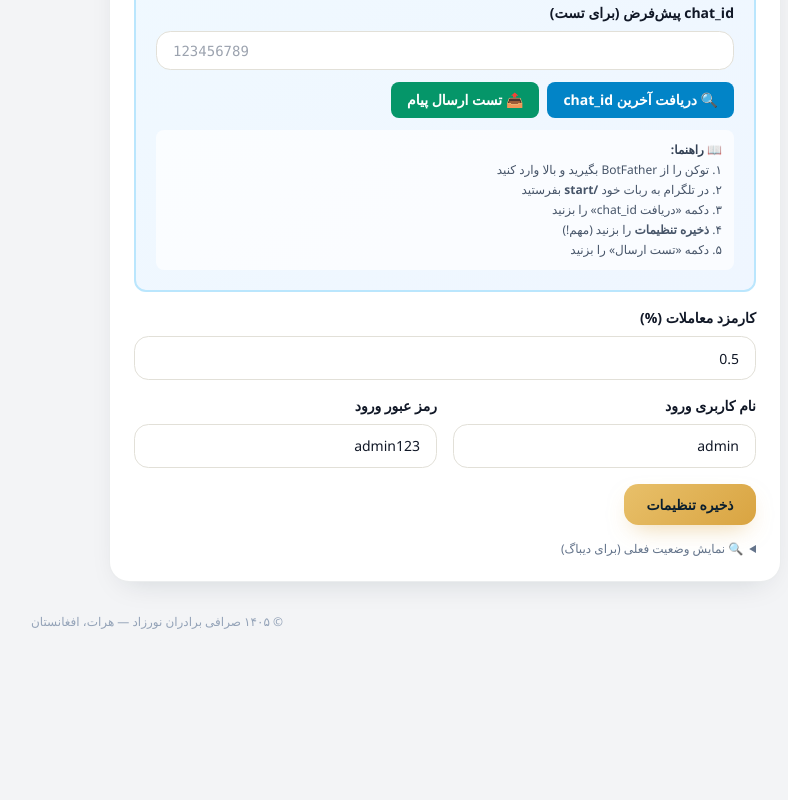
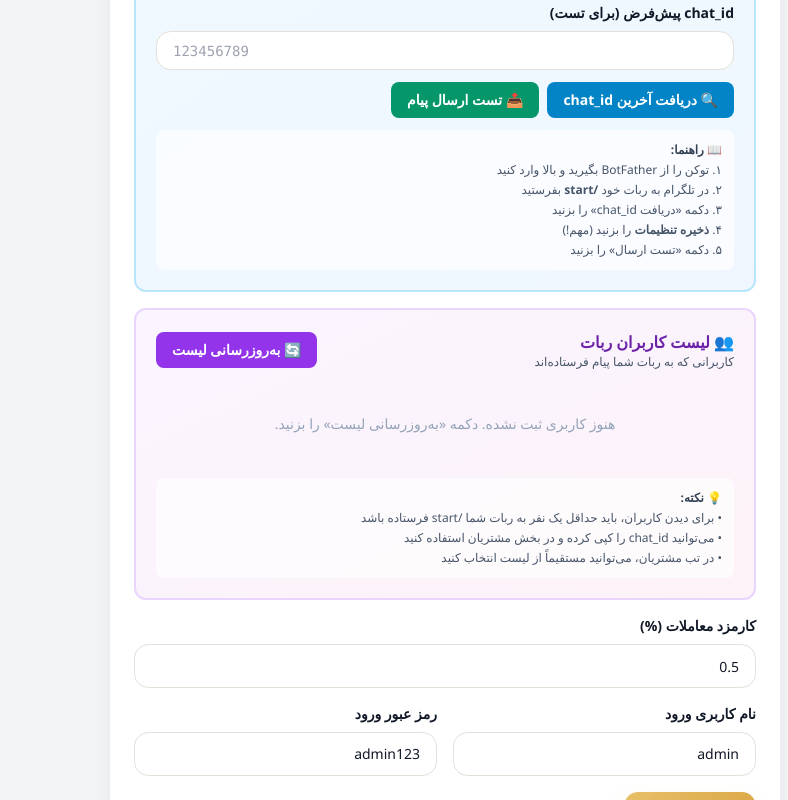
Before and after one commit to nasirahmadrahmati19-hue/exchange-admin, a Next.js app: page /dashboard/settings in a window 1280 px wide. Shown: the part 560-1360 px from the top of the page, without its empty margins (483-1271 px from the left). Before the commit the page ends 1222 px from the top, so only its background shows below. Built offline with nearby package versions, Linux system fonts and the light colour scheme; sample sign-in values are in the browser's storage; a small style sheet from the web is missing.

Commit message:
Implement Telegram users management in settings
Added functionality to manage and display Telegram users, including loading from localStorage and refreshing the user list.

```diff
--- a/app/dashboard/settings/page.tsx
+++ b/app/dashboard/settings/page.tsx
@@ -1,7 +1,7 @@
 "use client";
 
 import { useEffect, useRef, useState } from "react";
-import { sendTelegram, getLastChatId } from "../lib/telegram";
+import { sendTelegram, getLastChatId, getTelegramUsers, type TelegramUser } from "../lib/telegram";
 
 interface Settings {
   siteName: string;
@@ -32,6 +32,23 @@ export default function SettingsPage() {
   const [error, setError] = useState("");
   const [loaded, setLoaded] = useState(false);
   const mountedRef = useRef(true);
+
+  // 🆕 State برای لیست کاربران ربات
+  const [telegramUsers, setTelegramUsers] = useState<TelegramUser[]>([]);
+  const [usersLoading, setUsersLoading] = useState(false);
+  const [usersMsg, setUsersMsg] = useState("");
+
+  // بارگذاری لیست کاربران از localStorage
+  useEffect(() => {
+    try {
+      const raw = localStorage.getItem("db_telegram_users");
+      if (raw) {
+        setTelegramUsers(JSON.parse(raw));
+      }
+    } catch (e) {
+      console.error("Load telegram users error:", e);
+    }
+  }, []);
 
   // فقط یک بار در mount از localStorage بخوان
   useEffect(() => {
@@ -103,6 +120,40 @@ export default function SettingsPage() {
       setTgMsg("❌ chat_id پیدا نشد. اول در تلگرام به ربات /start بفرستید، سپس دوباره امتحان کنید");
     }
     setTgLoading(false);
+  };
+
+  // 🆕 تابع به‌روزرسانی لیست کاربران ربات
+  const refreshUsers = async () => {
+    if (!s.telegramToken.trim()) {
+      setUsersMsg("❌ اول توکن ربات را وارد و ذخیره کنید");
+      return;
+    }
+
+    setUsersLoading(true);
+    setUsersMsg("⏳ در حال دریافت لیست کاربران...");
+
+    const users = await getTelegramUsers(s.telegramToken.trim());
+
+    if (users.length > 0) {
+      setTelegramUsers(users);
+      try {
+        localStorage.setItem("db_telegram_users", JSON.stringify(users));
+        setUsersMsg(`✅ ${users.length} کاربر از ربات دریافت شد`);
+      } catch (e) {
+        setUsersMsg("⚠️ کاربران دریافت شدند ولی ذخیره نشدند");
+      }
+    } else {
+      setUsersMsg("❌ کاربری پیدا نشد. مطمئن شوید کاربران به ربات /start فرستاده‌اند");
+    }
+
+    setUsersLoading(false);
+  };
+
+  // 🆕 کپی chat_id
+  const copyChatId = (id: number) => {
+    navigator.clipboard.writeText(String(id));
+    setUsersMsg(`✅ chat_id ${id} کپی شد`);
+    setTimeout(() => setUsersMsg(""), 2000);
   };
 
   if (!loaded) {
@@ -184,6 +235,82 @@ export default function SettingsPage() {
           </div>
         </div>
 
+        {/* 🆕 بخش جدید: لیست کاربران ربات */}
+        <div className="rounded-xl border-2 border-purple-200 bg-gradient-to-br from-purple-50 to-pink-50 p-5 space-y-3">
+          <div className="flex items-center justify-between">
+            <div>
+              <p className="font-extrabold text-purple-800 text-base">👥 لیست کاربران ربات</p>
+              <p className="text-xs text-slate-600">کاربرانی که به ربات شما پیام فرستاده‌اند</p>
+            </div>
+            <button
+              className="px-4 py-2 rounded-lg bg-purple-600 text-white text-sm font-bold hover:bg-purple-700 disabled:opacity-50"
+              onClick={refreshUsers}
+              disabled={usersLoading}
+            >
+              {usersLoading ? "⏳" : "🔄"} به‌روزرسانی لیست
+            </button>
+          </div>
+
+          {usersMsg && (
+            <div className={`text-sm font-bold rounded-lg p-3 ${usersMsg.startsWith("✅") ? "bg-emerald-100 text-emerald-700" : usersMsg.startsWith("❌") ? "bg-red-100 text-red-700" : "bg-blue-100 text-blue-700"}`}>
+              {usersMsg}
+            </div>
+          )}
+
+          {telegramUsers.length > 0 ? (
+            <div className="overflow-x-auto">
+              <table className="w-full text-sm">
+                <thead className="bg-purple-100 text-purple-900">
+                  <tr>
+                    <th className="text-center px-3 py-2 font-bold w-12">شماره</th>
+                    <th className="text-right px-3 py-2 font-bold">نام تلگرام</th>
+                    <th className="text-right px-3 py-2 font-bold">Username</th>
+                    <th className="text-right px-3 py-2 font-bold">chat_id</th>
+                    <th className="text-center px-3 py-2 font-bold w-20">عملیات</th>
+                  </tr>
+                </thead>
+                <tbody className="divide-y divide-purple-100">
+                  {telegramUsers.map((user, index) => (
+                    <tr key={user.id} className="hover:bg-purple-50">
+                      <td className="px-3 py-2 text-center font-mono font-bold text-purple-900">
+                        {(index + 1).toLocaleString("en-US")}
+                      </td>
+                      <td className="px-3 py-2 font-bold text-slate-900">
+                        {user.firstName} {user.lastName || ""}
+                      </td>
+                      <td className="px-3 py-2 text-slate-600 font-mono text-xs">
+                        {user.username ? `@${user.username}` : "—"}
+                      </td>
+                      <td className="px-3 py-2 text-slate-600 font-mono text-xs" dir="ltr">
+                        {user.id}
+                      </td>
+                      <td className="px-3 py-2 text-center">
+                        <button
+                          className="px-3 py-1.5 rounded-lg bg-purple-600 text-white text-xs font-bold hover:bg-purple-700"
+                          onClick={() => copyChatId(user.id)}
+                        >
+                          📋 کپی
+                        </button>
+                      </td>
+                    </tr>
+                  ))}
+                </tbody>
+              </table>
+            </div>
+          ) : (
+            <div className="text-center py-8 text-slate-400 text-sm">
+              هنوز کاربری ثبت نشده. دکمه «به‌روزرسانی لیست» را بزنید.
+            </div>
+          )}
+
+          <div className="bg-white/70 rounded-lg p-3 text-xs text-slate-600 space-y-1">
+            <p className="font-bold text-slate-700 mb-1">💡 نکته:</p>
+            <p>• برای دیدن کاربران، باید حداقل یک نفر به ربات شما /start فرستاده باشد</p>
+            <p>• می‌توانید chat_id را کپی کرده و در بخش مشتریان استفاده کنید</p>
+            <p>• در تب مشتریان، می‌توانید مستقیماً از لیست انتخاب کنید</p>
+          </div>
+        </div>
+
         <div>
           <label className="block text-sm font-bold mb-2">کارمزد معاملات (%)</label>
           <input className="input" value={s.commission} onChange={e => update({ commission: e.target.value })} />
@@ -218,6 +345,7 @@ export default function SettingsPage() {
   hasTelegramToken: Boolean(s.telegramToken),
   telegramTokenLength: s.telegramToken.length,
   telegramChat: s.telegramChat,
+  telegramUsersCount: telegramUsers.length,
 }, null, 2)}
           </pre>
         </details>
```
